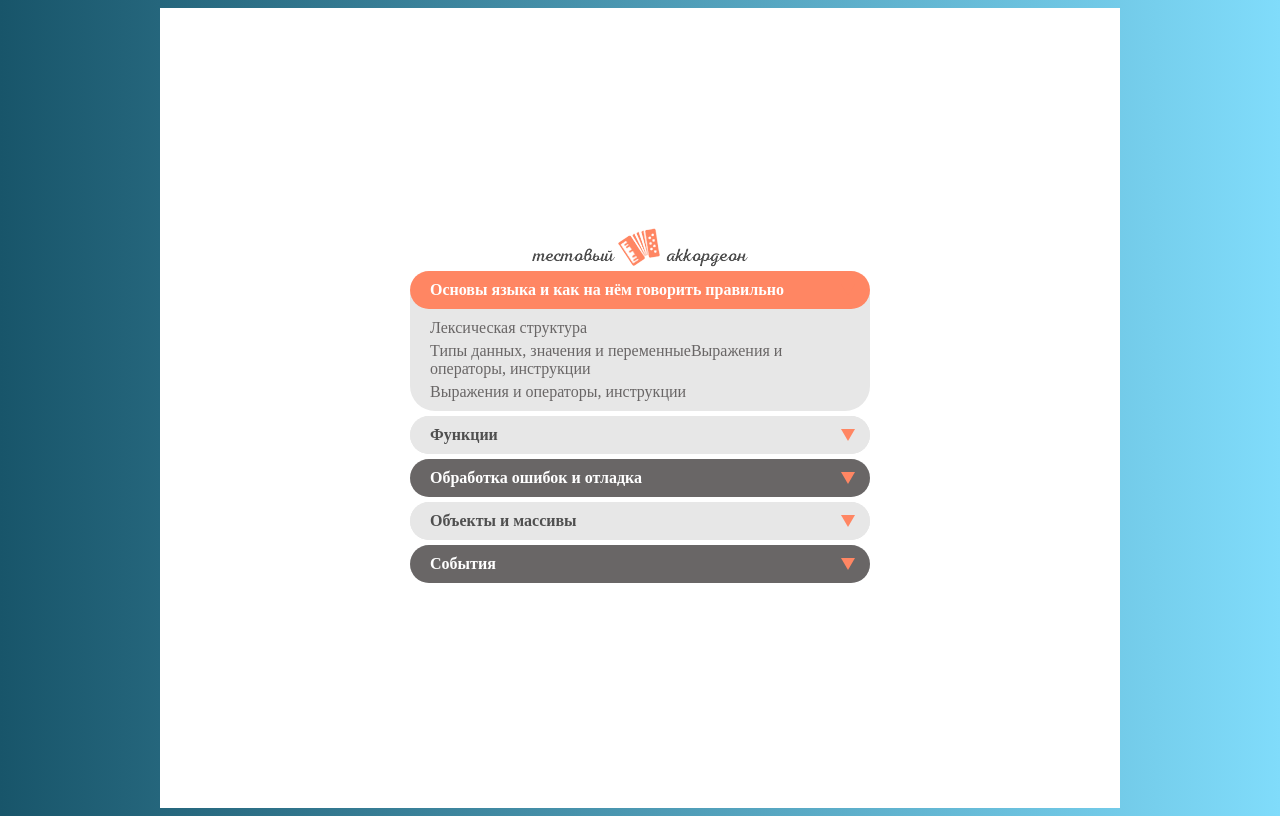
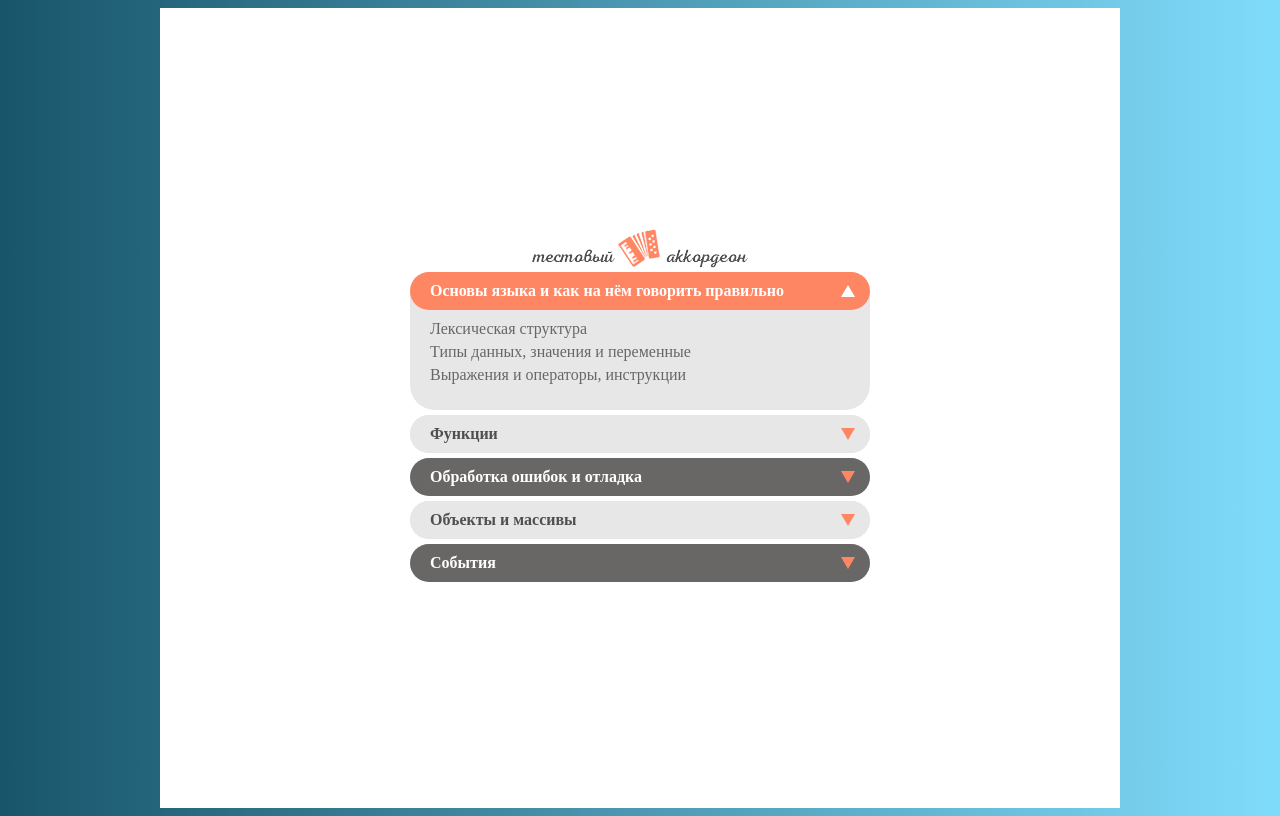
Before and after one commit to rodinka7/testJS, a plain HTML site: page index.html in a window 1280 px wide. Both pictures are taken after a click on the item "Основы языка и как на нём говорить правильно". Drawn offline with Linux system fonts and the light colour scheme.

Commit message:
Создание JS части

```diff
--- a/css/style.css
+++ b/css/style.css
@@ -103,6 +103,12 @@ ul {
 	fill: #fff;
 	display: none;
 }
+.inside {
+	/*display: none;*/
+	height: 0;
+
+	overflow: hidden;
+}
 
 .inside__list {
 	padding: 10px 20px;
@@ -126,16 +132,13 @@ li.inside__item:last-child {
 	color: #353434;
 }
 
-.active {
+
+#active {
 	background: #ff8663;
 
 	color: #fff;
 }
 
-.inside {
-	display: none;
-}
-
-.inside.inside-active {
+#insideActive {
 	display: block;
 }
--- a/index.html
+++ b/index.html
@@ -4,7 +4,6 @@
 	<meta charset="UTF-8">
 	<title>Test JavaScript</title>
 	<link href="css/style.css" rel="stylesheet"></link>
-	<script src="js/main.js" type="text/javascript"></script>
 </head>
 <body>
 	<div class="wrapper">
@@ -12,22 +11,22 @@
 			<div class="logo">
 				<img src="img/logo.png" alt="Лого">
 			</div>
-			<div class="accordeon__inner">
+			<div class="accordeon__inner" id="accordeon">
 				<div class="section">
 					<ul class="list">
-						<li class="header gray active">Основы языка и как на нём говорить правильно
+						<li class="header gray" id="active">Основы языка и как на нём говорить правильно
 							<svg class="svg" xmlns="http://www.w3.org/2000/svg" version="1.1")>
 								<polygon class="polygon-up" points="7,0 14,12 0,12 7,0"></polygon>
 								<polygon class="polygon-down" points="0,0 14,0 7,12 0,0"></polygon>
 							</svg>
 						</li>
-						<li class="inside inside-active">
+						<li class="inside">
 							<ul class="inside__list">
 								<li class="inside__item">
 									<a href="#" class="inside__link">Лексическая структура</a>
 								</li>
 								<li class="inside__item">
-									<a href="#" class="inside__link">Типы данных, значения и переменныеВыражения и операторы, инструкции</a>
+									<a href="#" class="inside__link">Типы данных, значения и переменные</a>
 								</li>
 								<li class="inside__item">
 									<a href="#" class="inside__link">Выражения и операторы, инструкции</a>
@@ -50,7 +49,7 @@
 									<a href="#" class="inside__link">Лексическая структура</a>
 								</li>
 								<li class="inside__item">
-									<a href="#" class="inside__link">Типы данных, значения и переменныеВыражения и операторы, инструкции</a>
+									<a href="#" class="inside__link">Типы данных, значения и переменные</a>
 								</li>
 								<li class="inside__item">
 									<a href="#" class="inside__link">Выражения и операторы, инструкции</a>
@@ -73,7 +72,7 @@
 									<a href="#" class="inside__link">Лексическая структура</a>
 								</li>
 								<li class="inside__item">
-									<a href="#" class="inside__link">Типы данных, значения и переменныеВыражения и операторы, инструкции</a>
+									<a href="#" class="inside__link">Типы данных, значения и переменные</a>
 								</li>
 								<li class="inside__item">
 									<a href="#" class="inside__link">Выражения и операторы, инструкции</a>
@@ -96,7 +95,7 @@
 									<a href="#" class="inside__link">Лексическая структура</a>
 								</li>
 								<li class="inside__item">
-									<a href="#" class="inside__link">Типы данных, значения и переменныеВыражения и операторы, инструкции</a>
+									<a href="#" class="inside__link">Типы данных, значения и переменные</a>
 								</li>
 								<li class="inside__item">
 									<a href="#" class="inside__link">Выражения и операторы, инструкции</a>
@@ -119,7 +118,7 @@
 									<a href="#" class="inside__link">Лексическая структура</a>
 								</li>
 								<li class="inside__item">
-									<a href="#" class="inside__link">Типы данных, значения и переменныеВыражения и операторы, инструкции</a>
+									<a href="#" class="inside__link">Типы данных, значения и переменные</a>
 								</li>
 								<li class="inside__item">
 									<a href="#" class="inside__link">Выражения и операторы, инструкции</a>
@@ -131,5 +130,6 @@
 			</div>
 		</div>
 	</div>
+	<script src="js/main.js" type="text/javascript"></script>
 </body>
 </html>
--- a/js/main.js
+++ b/js/main.js
@@ -1,5 +1,84 @@
+'use strict';
+
 (function(){
+	var elems = document.getElementsByClassName('header');
 
-	console.log("Hello, world!");
+	accordeon.onclick =  function(e) {
+
+		var target = e.target,
+			btns = document.getElementsByClassName('header'),
+			lists = document.getElementsByClassName('inside'),
+			triangle = target.firstElementChild.firstElementChild,
+			triangleDown = target.firstElementChild.lastElementChild,
+			triangles = document.getElementsByClassName('polygon-up'),
+			trianglesDown = document.getElementsByClassName('polygon-down'),
+			list = target.nextSibling.nextSibling,
+			start = Date.now();
+
+		for (var i = 0; i < btns.length; i++) {
+
+			btns[i].id = '';
+			triangles[i].style.display = 'none';
+			trianglesDown[i].style.display = 'block';
+			//lists[i].id = '';
+		};
+
+		target.id = 'active';
+		triangleDown.style.display = 'none';
+		triangle.style.display = 'block';
+		//target.nextSibling.nextSibling.id = 'insideActive';
+
+		var timer = setInterval(function() {
+
+			var timePassed = Date.now() - start;
+
+			slideUp(timePassed).then(removeId()
+			).then(function() {
+			    console.log('Done!');
+			});
+
+			slide(timePassed);
+
+			if (timePassed >= 500) {
+				clearInterval(timer);
+				return;
+			}
+
+		}, 20);
+
+		function slide(timePassed) {
+
+			list.style.height = timePassed / 5 + 'px';
+		}
+
+		function slideUp(timePassed) {
+		    return new Promise(function(resolve){
+
+		    	for (var j = 0; j < lists.length; j++) {
+		    		if (lists[j].id === 'before') {
+
+		    			console.log(lists[j]);
+		    			console.log(lists[j].id);
+
+		    			lists[j].style.height = 100 - timePassed / 5 + 'px';
+
+		    		}
+		    	}
+
+            	resolve();
+        	});
+    	}
+
+    	function removeId() {
+		    return new Promise(function(resolve){
+		    	for (var j = 0; j < lists.length; j++) {
+		    		lists[j].id = '';
+		    	}
+            	resolve();
+        	});
+    	}
+
+		list.id = 'before';
+	}
 
 })();
```
